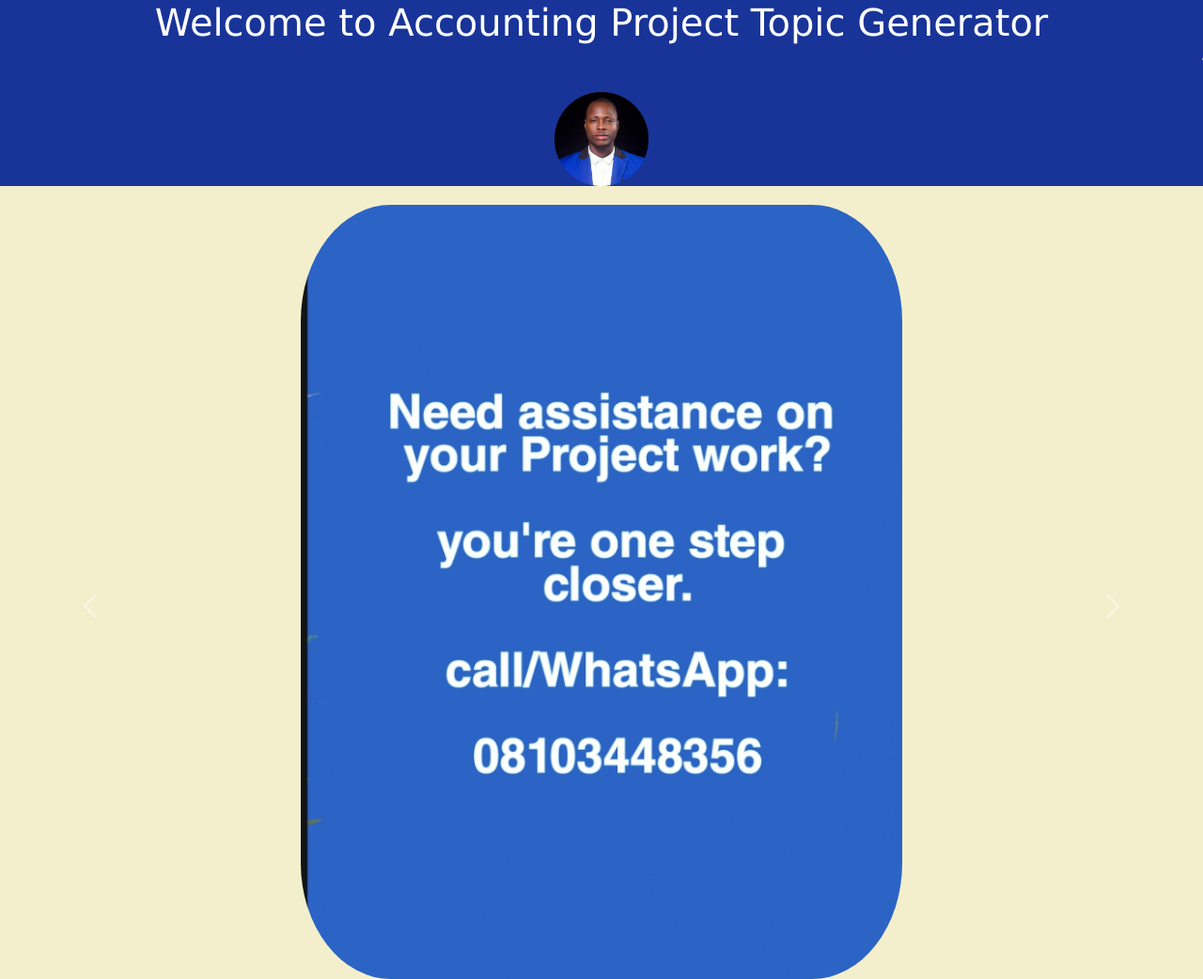
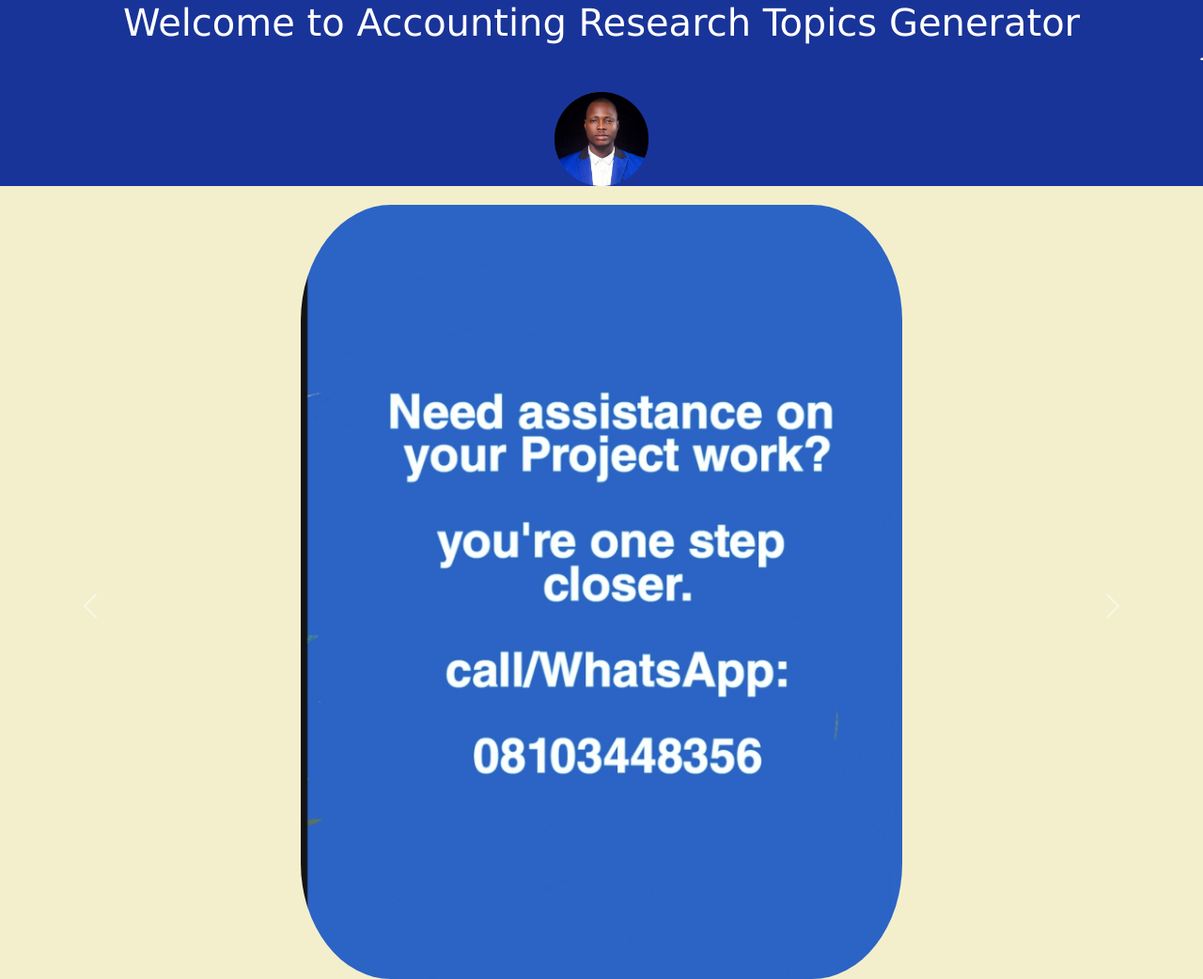
Before and after one commit to Great-Jamesey/Project_Topic_Generator, a plain HTML site: page index.html in a window 1280 px wide. Shown: the top 1042 px of the page at 94% size. Drawn offline with nearby package versions, Linux system fonts and the light colour scheme.

Commit message:
Update index.html

```diff
--- a/index.html
+++ b/index.html
@@ -19,7 +19,7 @@
        <script>document.getElementById("yeet")</script> -->
     <main>
         <header>
-            <h1 class="header1 header2">Welcome to Accounting Project Topic Generator</h1>
+            <h1 class="header1 header2">Welcome to Accounting Research Topics Generator</h1>
             <marquee behavior="scroll" direction="left" scrollamount="5">
                 <h3 class="header1"><em>This Site is brought to you by <span>Orji James</span></h3></em>
             </marquee>
```
